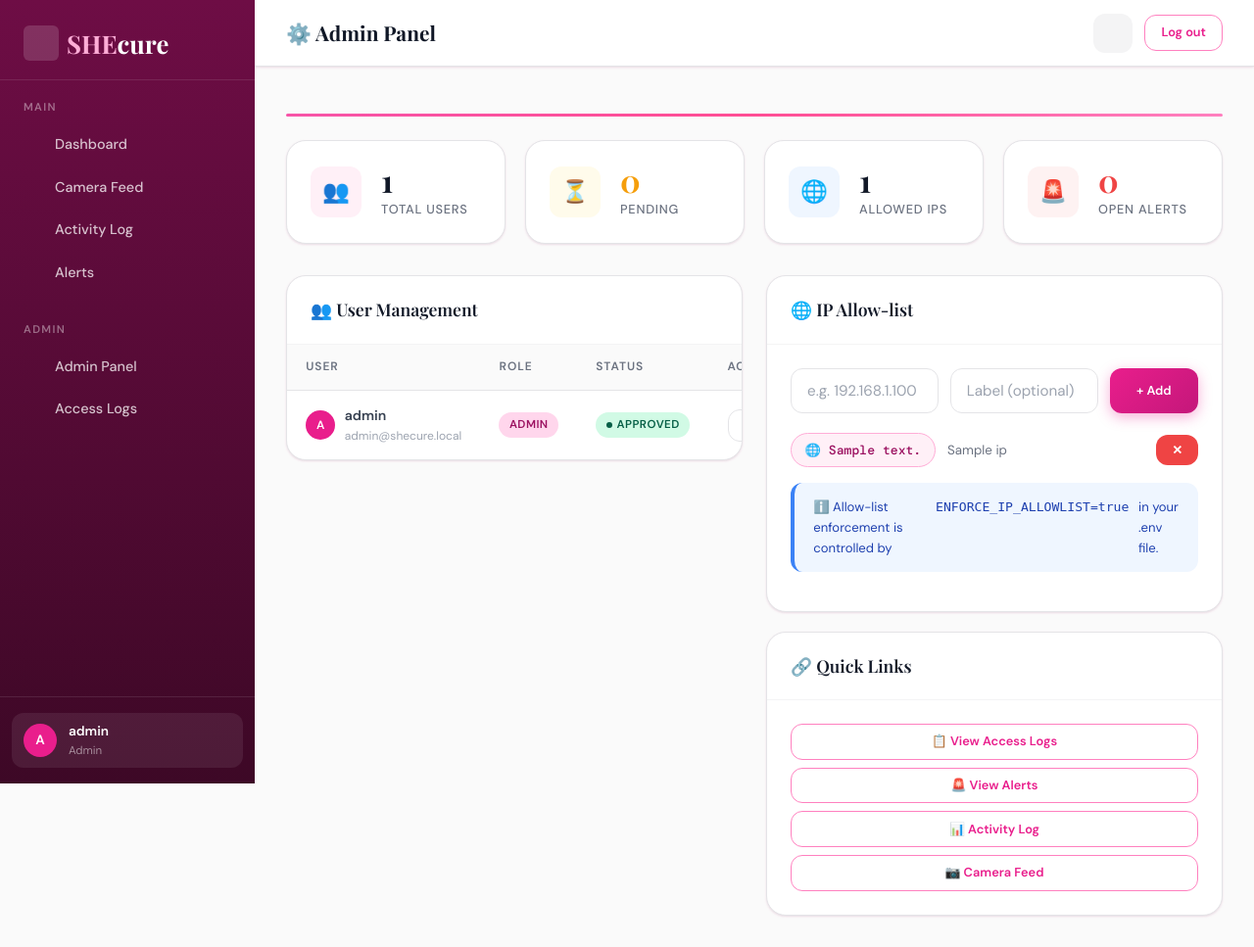
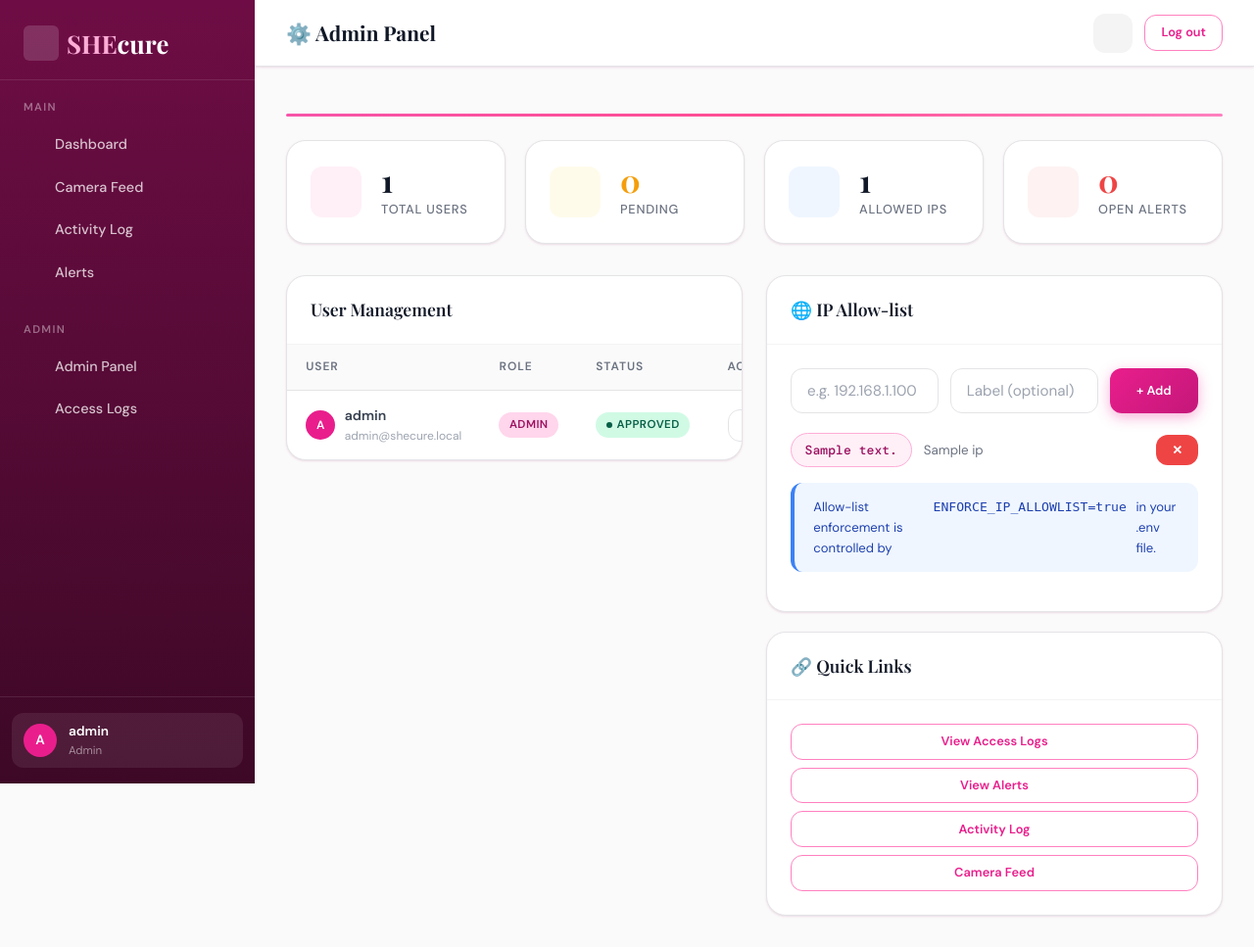
Before and after one commit to fernandezmariacass/SHEcure, a Flask app: page /admin/ in a window 1280 px wide. Shown: the whole page at 98% size. Run offline with Flask 3, Linux system fonts and the light colour scheme; a user stored in the database is signed in; data comes from the database, SQL or seed files in the repository; tables that the repository leaves empty hold one stand-in row (values such as "Sample post").

Commit message:
Update panel.html

```diff
--- a/shecure/app/templates/admin/panel.html
+++ b/shecure/app/templates/admin/panel.html
@@ -8,19 +8,19 @@
 <!-- Stats row -->
 <div class="stats-grid" style="grid-template-columns:repeat(auto-fit,minmax(160px,1fr));margin-bottom:2rem">
   <div class="stat-card">
-    <div class="stat-icon stat-icon-pink" aria-hidden="true">👥</div>
+    <div class="stat-icon stat-icon-pink" aria-hidden="true"></div>
     <div><div class="stat-value">{{ users|length }}</div><div class="stat-label">Total Users</div></div>
   </div>
   <div class="stat-card">
-    <div class="stat-icon stat-icon-amber" aria-hidden="true">⏳</div>
+    <div class="stat-icon stat-icon-amber" aria-hidden="true"></div>
     <div><div class="stat-value" style="color:var(--warning)">{{ pending }}</div><div class="stat-label">Pending</div></div>
   </div>
   <div class="stat-card">
-    <div class="stat-icon stat-icon-blue" aria-hidden="true">🌐</div>
+    <div class="stat-icon stat-icon-blue" aria-hidden="true"></div>
     <div><div class="stat-value">{{ ips|length }}</div><div class="stat-label">Allowed IPs</div></div>
   </div>
   <div class="stat-card">
-    <div class="stat-icon stat-icon-red" aria-hidden="true">🚨</div>
+    <div class="stat-icon stat-icon-red" aria-hidden="true"></div>
     <div><div class="stat-value" style="color:var(--danger)">{{ alerts }}</div><div class="stat-label">Open Alerts</div></div>
   </div>
 </div>
@@ -30,7 +30,7 @@
   <!-- User Management -->
   <div class="card">
     <div class="card-header">
-      <h2 class="card-title">👥 User Management</h2>
+      <h2 class="card-title"> User Management</h2>
     </div>
     <div class="table-wrapper" style="border:none;border-radius:0">
       <table aria-label="User management table">
@@ -77,7 +77,7 @@
                 <form method="POST" action="{{ url_for('admin.delete_user', user_id=user.id) }}" style="display:inline">
                   <button type="submit" class="btn btn-danger btn-sm"
                     data-confirm="Delete {{ user.username }}? This cannot be undone."
-                    aria-label="Delete {{ user.username }}">🗑️</button>
+                    aria-label="Delete {{ user.username }}"></button>
                 </form>
                 {% endif %}
               </div>
@@ -120,7 +120,7 @@
           <div style="display:flex;align-items:center;justify-content:space-between;gap:.75rem">
             <div>
               <span class="ip-chip" aria-label="Allowed IP: {{ ip_entry.ip_address }}">
-                🌐 {{ ip_entry.ip_address }}
+                 {{ ip_entry.ip_address }}
               </span>
               {% if ip_entry.label %}
                 <small class="text-muted" style="margin-left:.5rem">{{ ip_entry.label }}</small>
@@ -138,7 +138,7 @@
         </div>
 
         <div class="alert alert-info" style="margin-top:1rem;font-size:.82rem">
-          ℹ️ Allow-list enforcement is controlled by <code>ENFORCE_IP_ALLOWLIST=true</code> in your .env file.
+           Allow-list enforcement is controlled by <code>ENFORCE_IP_ALLOWLIST=true</code> in your .env file.
         </div>
       </div>
     </div>
@@ -148,10 +148,10 @@
         <h2 class="card-title">🔗 Quick Links</h2>
       </div>
       <div class="card-body" style="display:flex;flex-direction:column;gap:.5rem">
-        <a href="{{ url_for('admin.logs') }}" class="btn btn-outline btn-sm">📋 View Access Logs</a>
-        <a href="{{ url_for('dashboard.alerts') }}" class="btn btn-outline btn-sm">🚨 View Alerts</a>
-        <a href="{{ url_for('dashboard.activity') }}" class="btn btn-outline btn-sm">📊 Activity Log</a>
-        <a href="{{ url_for('camera.feed_page') }}" class="btn btn-outline btn-sm">📷 Camera Feed</a>
+        <a href="{{ url_for('admin.logs') }}" class="btn btn-outline btn-sm"> View Access Logs</a>
+        <a href="{{ url_for('dashboard.alerts') }}" class="btn btn-outline btn-sm"> View Alerts</a>
+        <a href="{{ url_for('dashboard.activity') }}" class="btn btn-outline btn-sm"> Activity Log</a>
+        <a href="{{ url_for('camera.feed_page') }}" class="btn btn-outline btn-sm"> Camera Feed</a>
       </div>
     </div>
 
```
